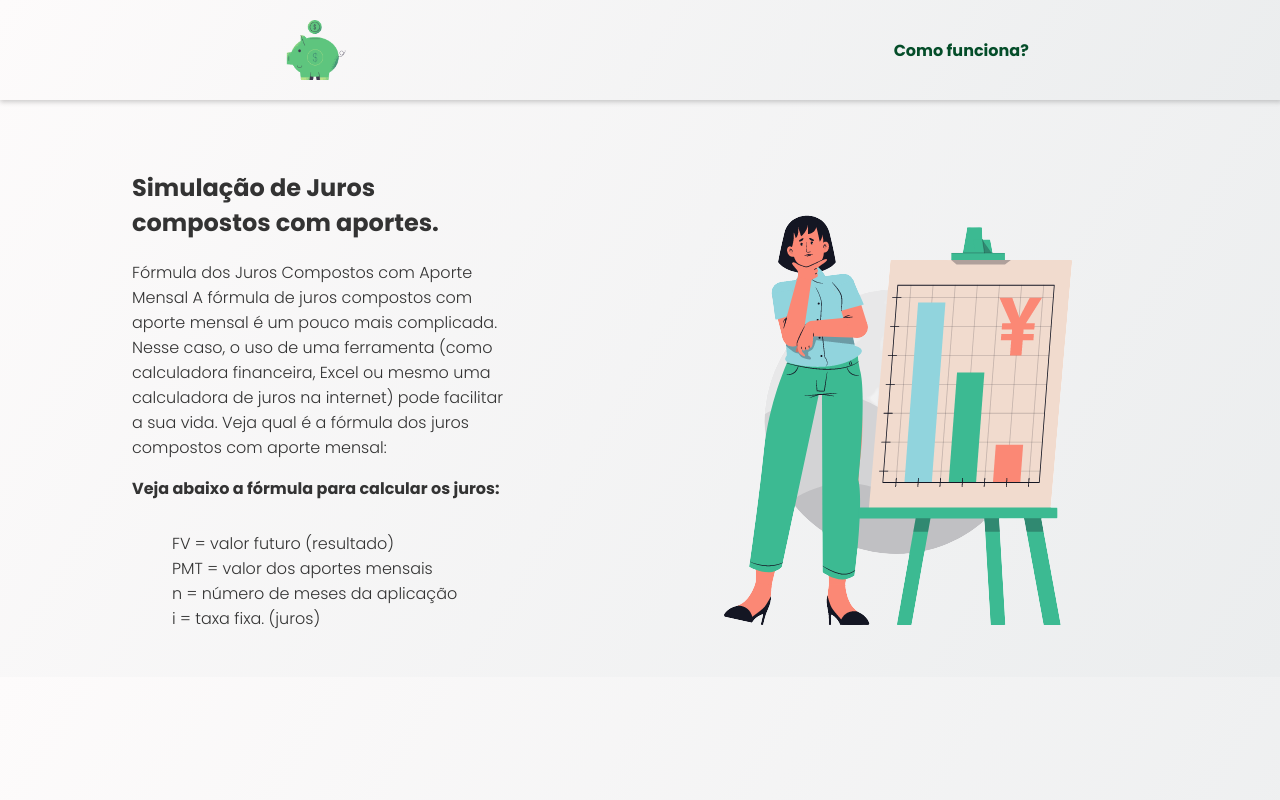
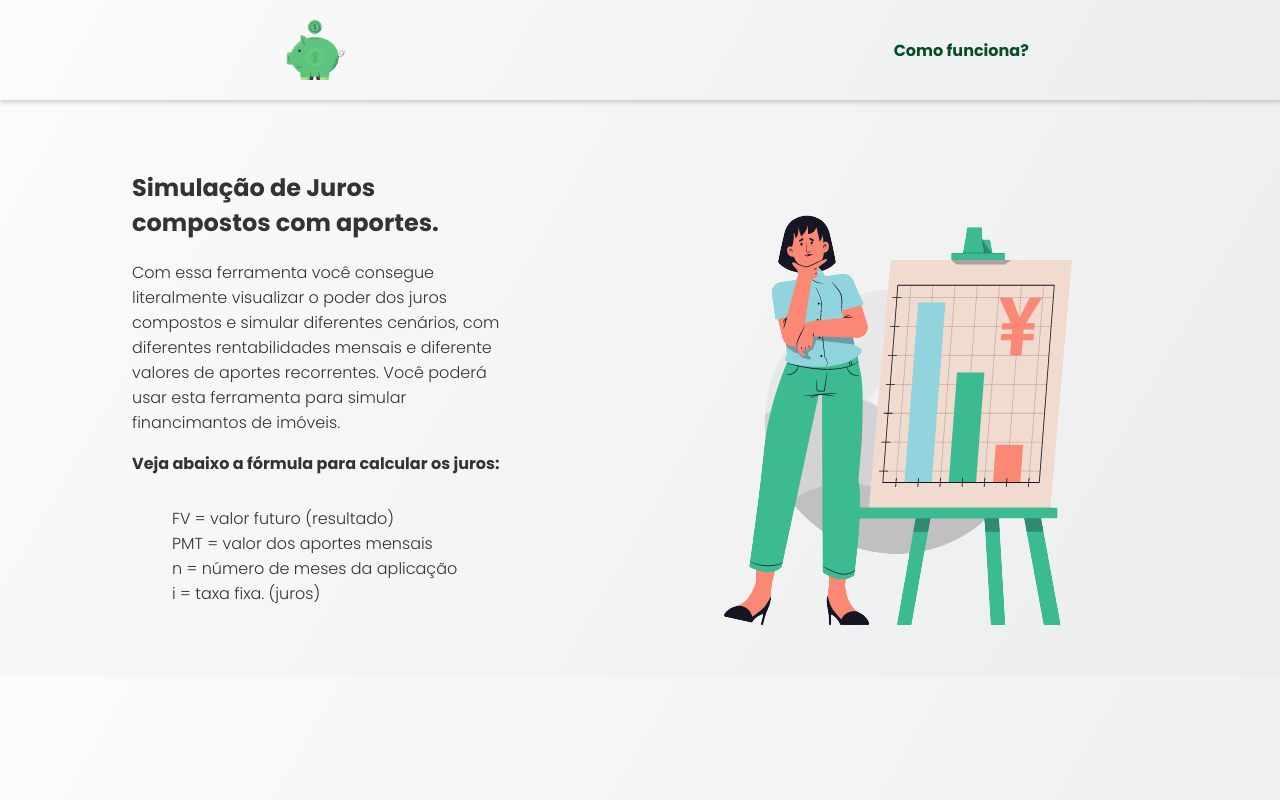
Before and after one commit to tfeliperibeiro/simulador-de-juros, a React (Create React App) app: page /about in a window 1280 px wide. Built offline with nearby package versions, Linux system fonts and the light colour scheme.

Commit message:
Mudando formula

```diff
--- a/src/pages/About.jsx
+++ b/src/pages/About.jsx
@@ -9,11 +9,11 @@ function About() {
       <div className="about-fess">
         <h2>Simulação de Juros compostos com aportes.</h2>
         <p>
-          Fórmula dos Juros Compostos com Aporte Mensal A fórmula de juros
-          compostos com aporte mensal é um pouco mais complicada. Nesse caso, o
-          uso de uma ferramenta (como calculadora financeira, Excel ou mesmo uma
-          calculadora de juros na internet) pode facilitar a sua vida. Veja qual
-          é a fórmula dos juros compostos com aporte mensal:
+          Com essa ferramenta você consegue literalmente visualizar o poder dos
+          juros compostos e simular diferentes cenários, com diferentes
+          rentabilidades mensais e diferente valores de aportes recorrentes.
+          Você poderá usar esta ferramenta para simular financimantos de
+          imóveis.
         </p>
         <p className="text-formula">
           Veja abaixo a fórmula para calcular os juros:
```
